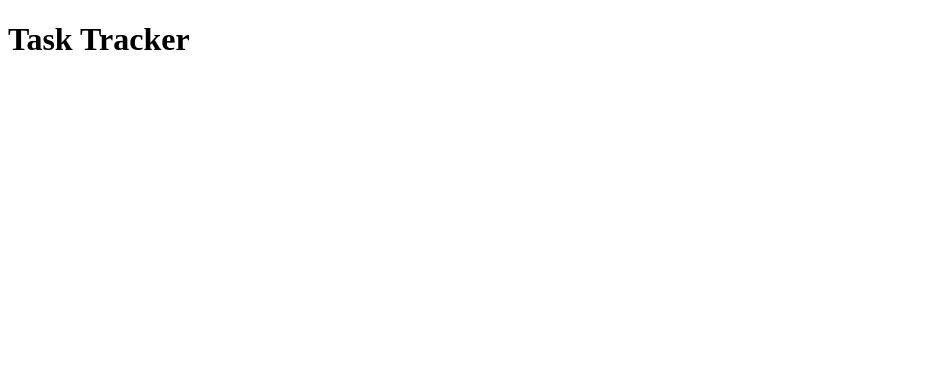
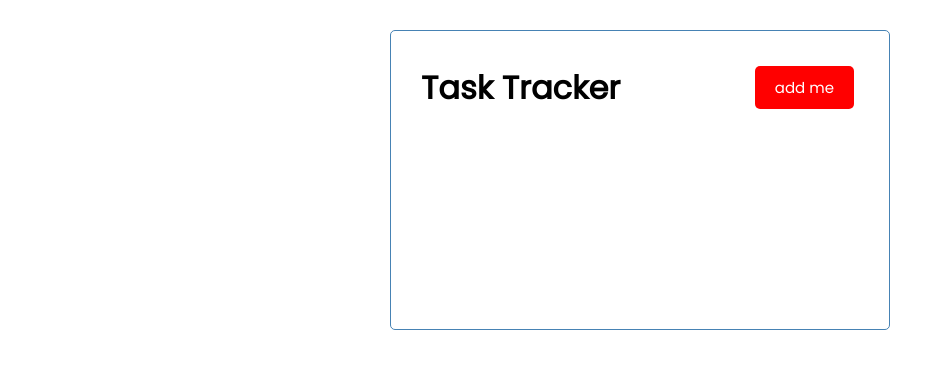
Before and after one commit to HafizulHaque/react-todo-app, a React (Create React App) app: page / in a window 1280 px wide. Shown: the top 368 px of the page, without its empty margins (0-945 px from the left). Built offline with nearby package versions, Linux system fonts and the light colour scheme.

Commit message:
index.css added and button component added

```diff
--- /dev/null
+++ b/src/components/Button.js
@@ -0,0 +1,23 @@
+import PropTypes from 'prop-types'
+
+function Button({color, text}) {
+  return (
+    <button
+      className='btn'
+      style={{backgroundColor: color}}>
+      {text}
+    </button>
+  )
+}
+
+Button.defaultProps = {
+  color: 'steelblue',
+  text: 'Button'
+}
+
+Button.propTypes = {
+  color: PropTypes.string,
+  text: PropTypes.string
+}
+
+export default Button
--- a/src/components/Header.js
+++ b/src/components/Header.js
@@ -1,9 +1,11 @@
 import propTypes from 'prop-types'
+import Button from './Button'
 
 function Header({title}) {
   return (
-    <header>
+    <header className='header'>
       <h1>{title}</h1>
+      <Button color='red' text='add me'/>
     </header>
   )
 }
--- /dev/null
+++ b/src/index.css
@@ -0,0 +1,112 @@
+@import url('https://fonts.googleapis.com/css2?family=Poppins:wght@300;400&display=swap');
+
+* {
+  box-sizing: border-box;
+  margin: 0;
+  padding: 0;
+}
+
+body {
+  font-family: 'Poppins', sans-serif;
+}
+
+.container {
+  max-width: 500px;
+  margin: 30px auto;
+  overflow: auto;
+  min-height: 300px;
+  border: 1px solid steelblue;
+  padding: 30px;
+  border-radius: 5px;
+}
+
+.header {
+  display: flex;
+  justify-content: space-between;
+  align-items: center;
+  margin-bottom: 20px;
+}
+
+.btn {
+  display: inline-block;
+  background-color: #000;
+  color: #fff;
+  border: none;
+  padding: 10px 20px;
+  margin: 5px;
+  border-radius: 5px;
+  cursor: pointer;
+  text-decoration: none;
+  font-size: 15px;
+  font-family: inherit;
+}
+
+.btn:focus {
+  outline: none;
+}
+
+.btn:active {
+  transform: scale(0.98);
+}
+
+.btn-block {
+  display: block;
+  width: 100%;
+}
+
+.tasks {
+  background-color: #f4f4f4;
+  margin: 5px;
+  padding: 10px 20px;
+  cursor: pointer;
+}
+
+.tasks.reminder {
+  border-left: 5px solid green;
+}
+
+.tasks h3 {
+  display: flex;
+  align-items: center;
+  justify-content: space-between;
+}
+
+.add-form {
+  margin-bottom: 40px;
+}
+
+.form-control {
+  margin: 20px 0;
+}
+
+.form-control label {
+  display: block;
+}
+
+.form-control input {
+  width: 100%;
+  height: 40px;
+  margin: 5px;
+  padding: 3px 7px;
+  font-size: 17px;
+}
+
+.form-control-check {
+  display: flex;
+  align-items: center;
+  justify-content: space-between;
+}
+
+.form-control-check label {
+  flex: 1;
+}
+
+.form-control-check input {
+  flex: 2;
+  height: 20px;
+}
+
+footer {
+  margin-top: 30px;
+  text-align: center;
+}
--- a/src/index.js
+++ b/src/index.js
@@ -1,6 +1,7 @@
 import React from 'react';
 import ReactDOM from 'react-dom';
 
+import './index.css'
 import App from './App';
 
 ReactDOM.render(
```
